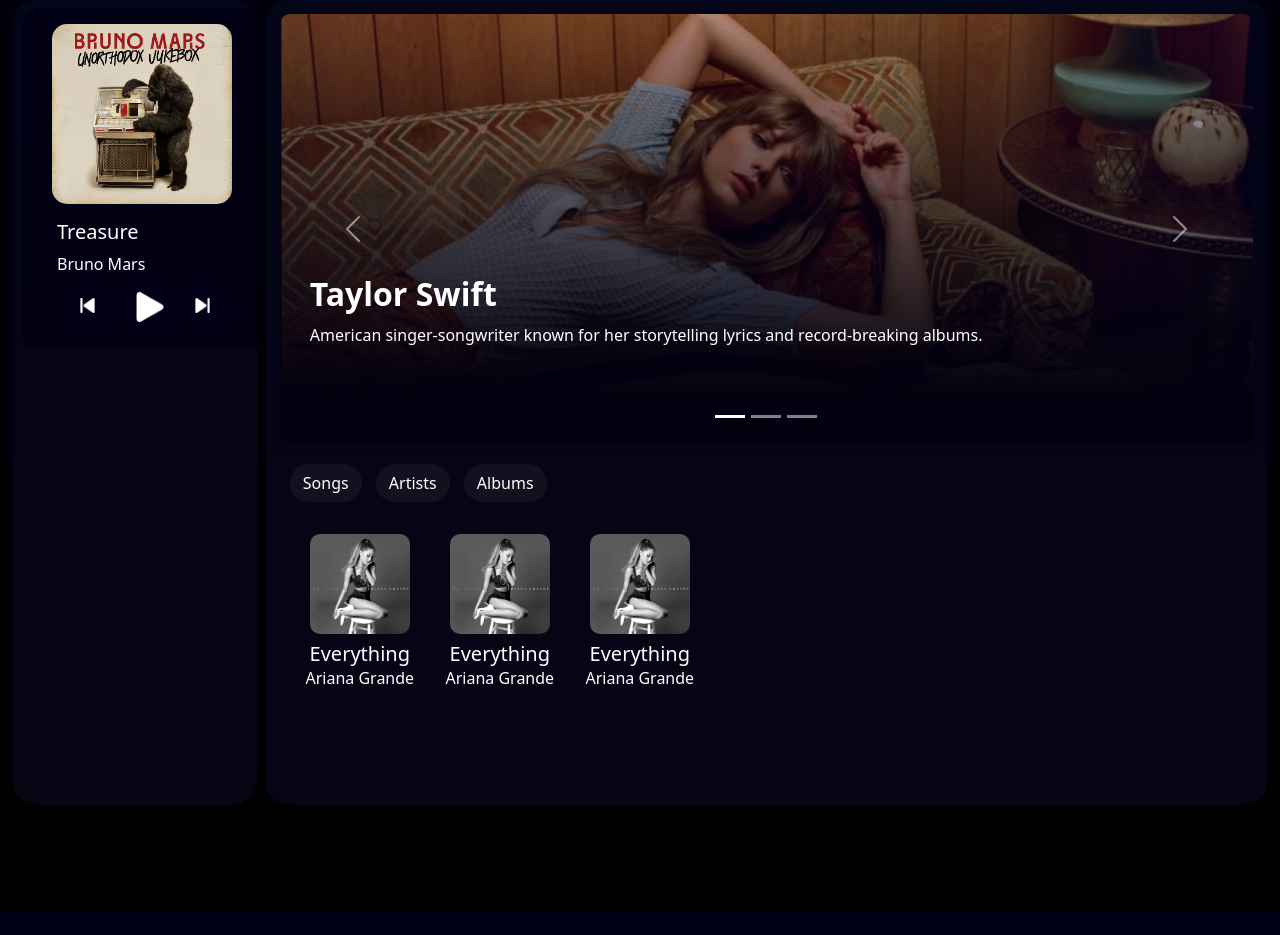
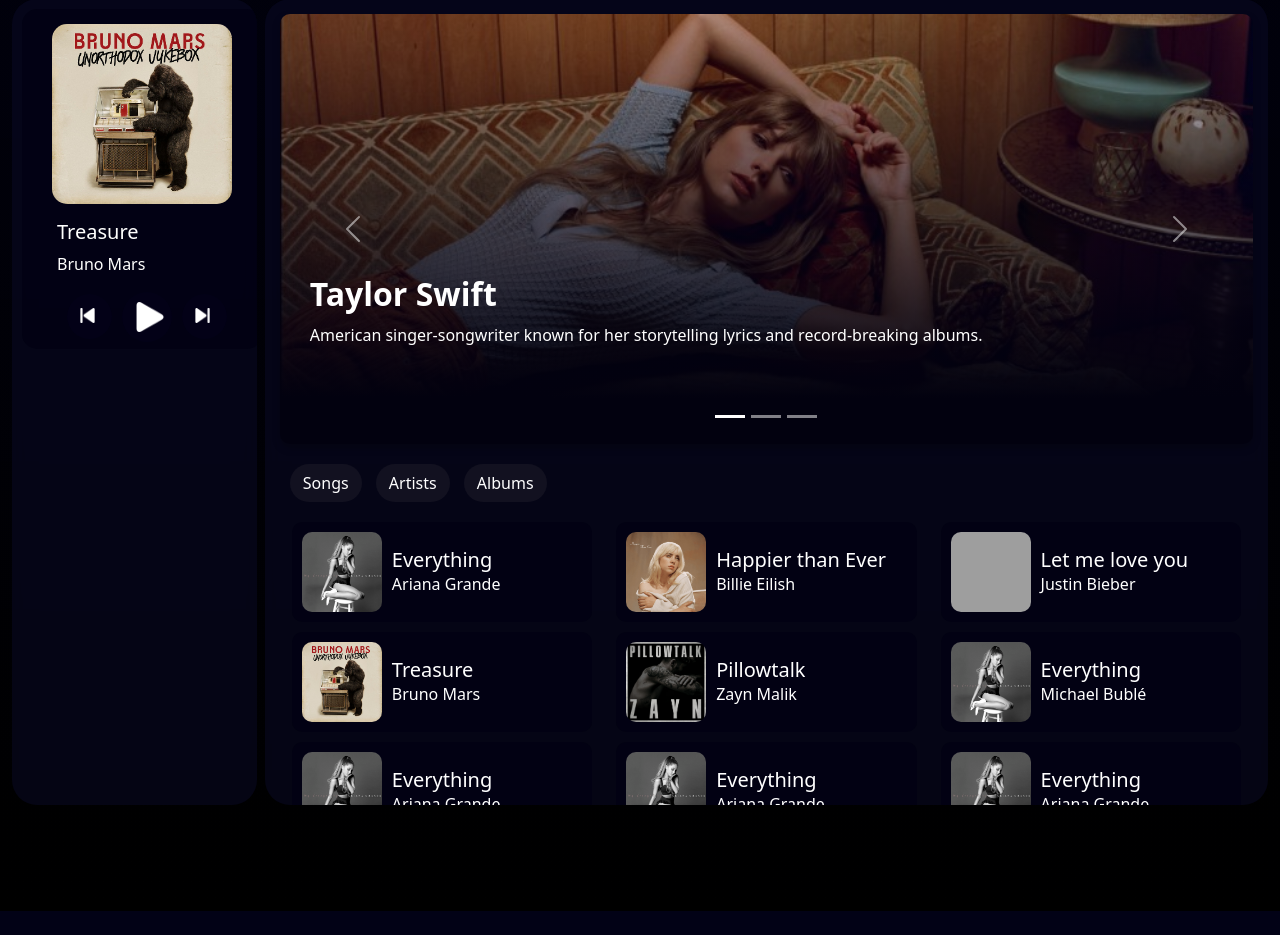
Before and after one commit to Khlein-dev/Harmora, a PHP site: page /dashboard.html in a window 1280 px wide. Shown: the part 97-1032 px from the top of the page. Run offline with PHP 8.4, Linux system fonts and the light colour scheme; grey boxes are pictures that could not be loaded.

Commit message:
10th update

```diff
--- a/dashboard.css
+++ b/dashboard.css
@@ -210,7 +210,7 @@ a {
 .card {
     width: 240px;
     height: 340px;
-    background-color: rgba(2, 1, 19, 0.767);
+    background-color: #020113c4;
     border: none;
     border-radius: 15px;
     align-items: center;
@@ -317,20 +317,33 @@ a {
 
 /* list */
 .card-list {
-    flex: 0 0 auto;
-    width: 120px;
-    /* make card narrower */
+    display: flex;
+    align-items: center;
+    gap: 10px;
+    padding: 10px;
+    border-radius: 10px;
+    text-align: left;
+    color: white;
+    background-color: #020113c4;
+    margin-bottom: -10px;
+    transition: background-color 300ms ease, transform 300ms ease;
+}
+
+.card-list img {
+    width: 80px;   /* adjust size */
+    height: 80px;  /* adjust size */
+    border-radius: 10px;
+    flex-shrink: 0; /* prevents image from shrinking */
+}
+
+.card-body {
     display: flex;
     flex-direction: column;
-    align-items: center;
-    text-align: center;
-    color: white;
+    justify-content: center;
 }
 
-.card-img-list {
-    width: 100px;
-    height: 100px;
-    border-radius: 10px;
-    margin-bottom: 8px;
-    transition: transform 300ms ease, box-shadow 300ms ease;
+.card-list:hover {
+    background-color: #121120;
+    transform: scale(1.05);
+    box-shadow: 0 4px 8px rgba(0, 0, 0, 0.2);
 }
--- a/dashboard.html
+++ b/dashboard.html
@@ -128,37 +128,104 @@
                 <button class="btn" type="button">Albums</button>
             </div>
 
-            <div class="list"
-                style="margin-top: 12px; display: inline-flex; padding: 20px; align-items: center; gap: 20px; overflow-x: auto; scrollbar-width: none; white-space: nowrap;">
-
-                <!-- Card 1 -->
-                <div class="card-list" style="display: inline-block; text-align: center; white-space: normal;">
+            <div class="container text-center" style="margin-top: 20px;">
+                <div class="row">
+                    <div class="col">
+                        <div class="card-list">
                             <img src="pics/Everything.png" class="card-img-list" alt="...">
                             <div class="card-body">
                                 <h5 class="card-title">Everything</h5>
                                 <p class="card-text">Ariana Grande</p>
                             </div>
                         </div>
+                    </div>
+                    <div class="col">
+                        <div class="card-list">
+                            <img src="pics/HappierthanEver.png" class="card-img-list" alt="...">
+                            <div class="card-body">
+                                <h5 class="card-title">Happier than Ever</h5>
+                                <p class="card-text">Billie Eilish</p>
+                            </div>
+                        </div>
+                    </div>
+                    <div class="col">
+                        <div class="card-list">
+                            <img src="pics/letmeloveyou.jpeg" class="card-img-list" alt="...">
+                            <div class="card-body">
+                                <h5 class="card-title">Let me love you</h5>
+                                <p class="card-text">Justin Bieber</p>
+                            </div>
+                        </div>
+                    </div>
+                </div>
+            </div>
 
-                <!-- Card 2 -->
-                <div class="card-list" style="display: inline-block; text-align: center; white-space: normal;">
+            <div class="container text-center" style="margin-top: 20px;">
+                <div class="row">
+                    <div class="col">
+                        <div class="card-list">
+                            <img src="pics/UnorthodoxJukebox.png" class="card-img-list" alt="...">
+                            <div class="card-body">
+                                <h5 class="card-title">Treasure</h5>
+                                <p class="card-text">Bruno Mars</p>
+                            </div>
+                        </div>
+                    </div>
+                    <div class="col">
+                        <div class="card-list">
+                            <img src="pics/pillowtalk.png" class="card-img-list" alt="...">
+                            <div class="card-body">
+                                <h5 class="card-title">Pillowtalk</h5>
+                                <p class="card-text">Zayn Malik</p>
+                            </div>
+                        </div>
+                    </div>
+                    <div class="col">
+                        <div class="card-list">
+                            <img src="pics/Everything.png" class="card-img-list" alt="...">
+                            <div class="card-body">
+                                <h5 class="card-title">Everything</h5>
+                                <p class="card-text">Michael Bublé</p>
+                            </div>
+                        </div>
+                    </div>
+                </div>
+            </div>
+
+
+            <div class="container text-center" style="margin-top: 20px;">
+                <div class="row">
+                    <div class="col">
+                        <div class="card-list">
                             <img src="pics/Everything.png" class="card-img-list" alt="...">
                             <div class="card-body">
                                 <h5 class="card-title">Everything</h5>
                                 <p class="card-text">Ariana Grande</p>
                             </div>
                         </div>
-
-                <!-- Card 3 -->
-                <div class="card-list" style="display: inline-block; text-align: center; white-space: normal;">
+                    </div>
+                    <div class="col">
+                        <div class="card-list">
                             <img src="pics/Everything.png" class="card-img-list" alt="...">
                             <div class="card-body">
                                 <h5 class="card-title">Everything</h5>
                                 <p class="card-text">Ariana Grande</p>
                             </div>
                         </div>
+                    </div>
+                    <div class="col">
+                        <div class="card-list">
+                            <img src="pics/Everything.png" class="card-img-list" alt="...">
+                            <div class="card-body">
+                                <h5 class="card-title">Everything</h5>
+                                <p class="card-text">Ariana Grande</p>
+                            </div>
+                        </div>
+                    </div>
+                </div>
+            </div>
 
-            </div>
+
 
 
 
```
Lines whose indentation alone changed are shown as unchanged.
